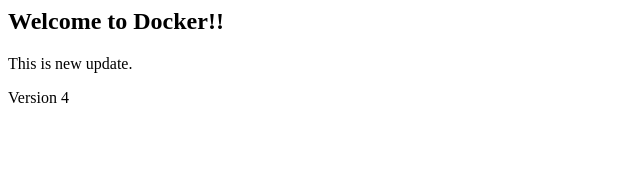
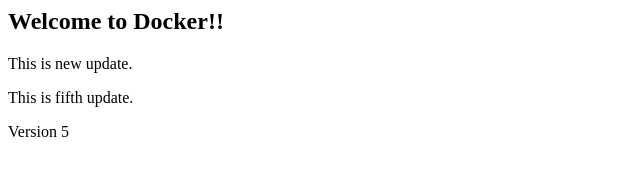
Before and after one commit to Abhinav-Nairs-Account/CICD_docker, a plain HTML site: page index.html in a window 1280 px wide. Shown: the whole page, without its empty margins (0-640 px from the left). Drawn offline with Linux system fonts and the light colour scheme.

Commit message:
Fifth Commit

```diff
--- a/index.html
+++ b/index.html
@@ -3,6 +3,7 @@
 <body>
   <h2>Welcome to Docker!!</h2>
   <p>This is new update.</p>
-  <p>Version 4</p>
+  <p>This is fifth update.</p>
+  <p>Version 5</p>
 </body>
 </html>
```
